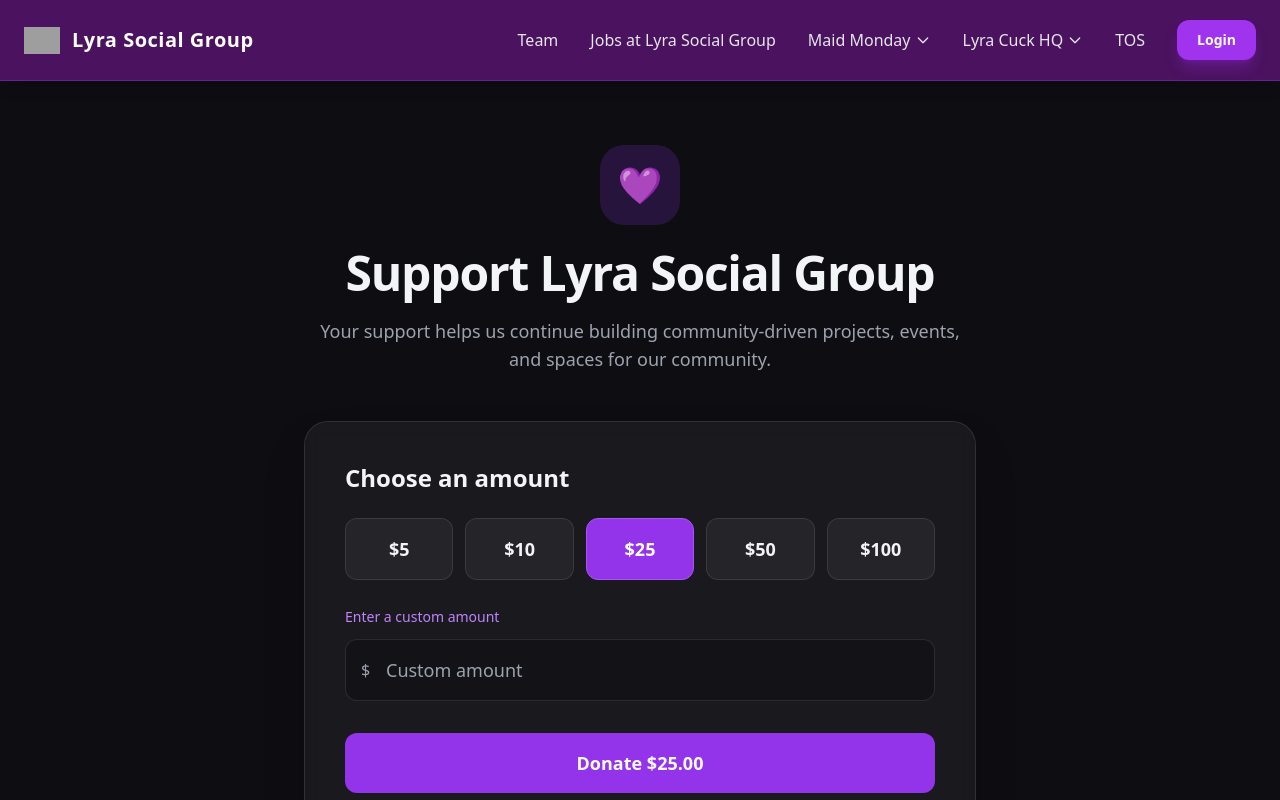
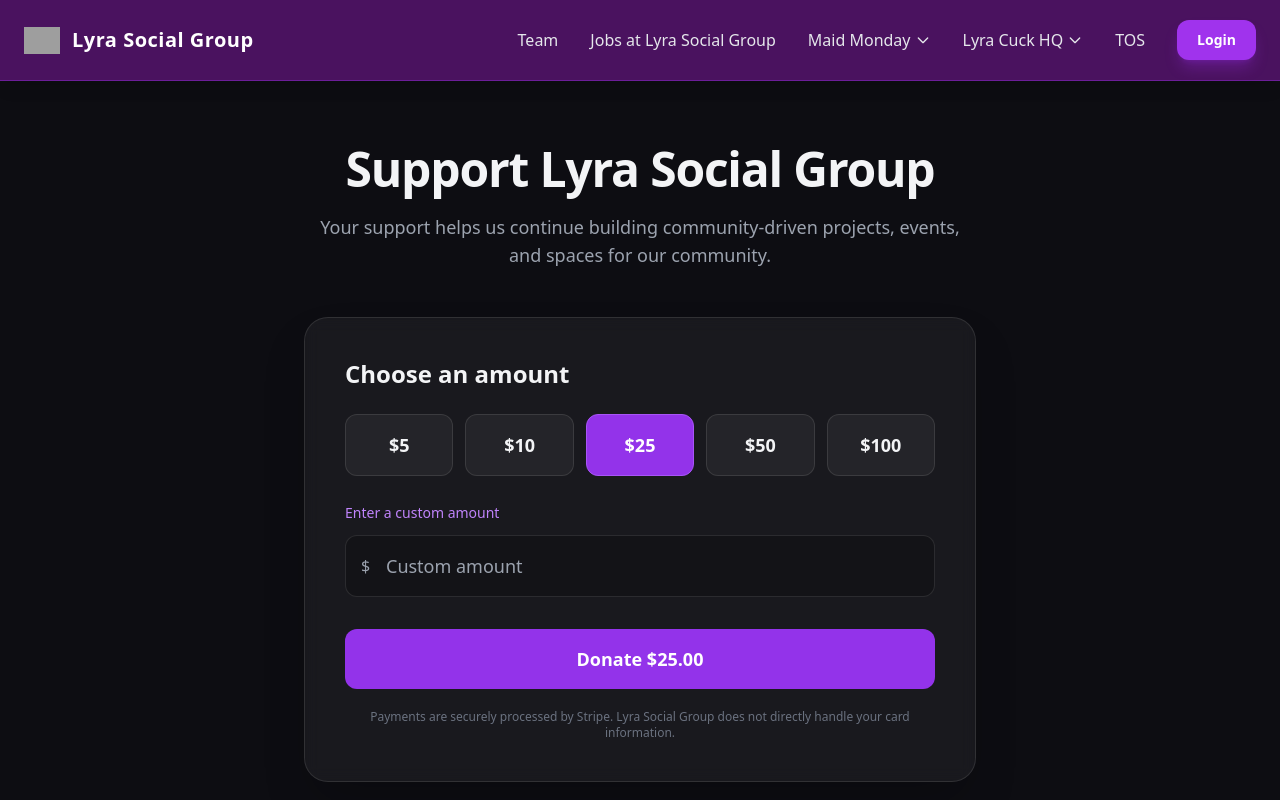
Before and after one commit to Lyra-Social-Group/LYS, a Nuxt app: page /donate in a window 1280 px wide. Shown: the top 800 px of the page. Built offline with nearby package versions, Linux system fonts and the light colour scheme; no server answers; grey boxes are pictures that could not be loaded.

Commit message:
modified:   app/pages/donate/index.vue

```diff
--- a/app/pages/donate/index.vue
+++ b/app/pages/donate/index.vue
@@ -94,13 +94,6 @@
 
       <!-- Header -->
       <section class="mb-12 text-center">
-
-        <div
-          class="mx-auto mb-6 flex h-20 w-20 items-center justify-center rounded-3xl bg-purple-600/20"
-        >
-          <span class="text-4xl">💜</span>
-        </div>
-
         <h1
           class="text-4xl font-bold tracking-tight sm:text-5xl"
         >
```
